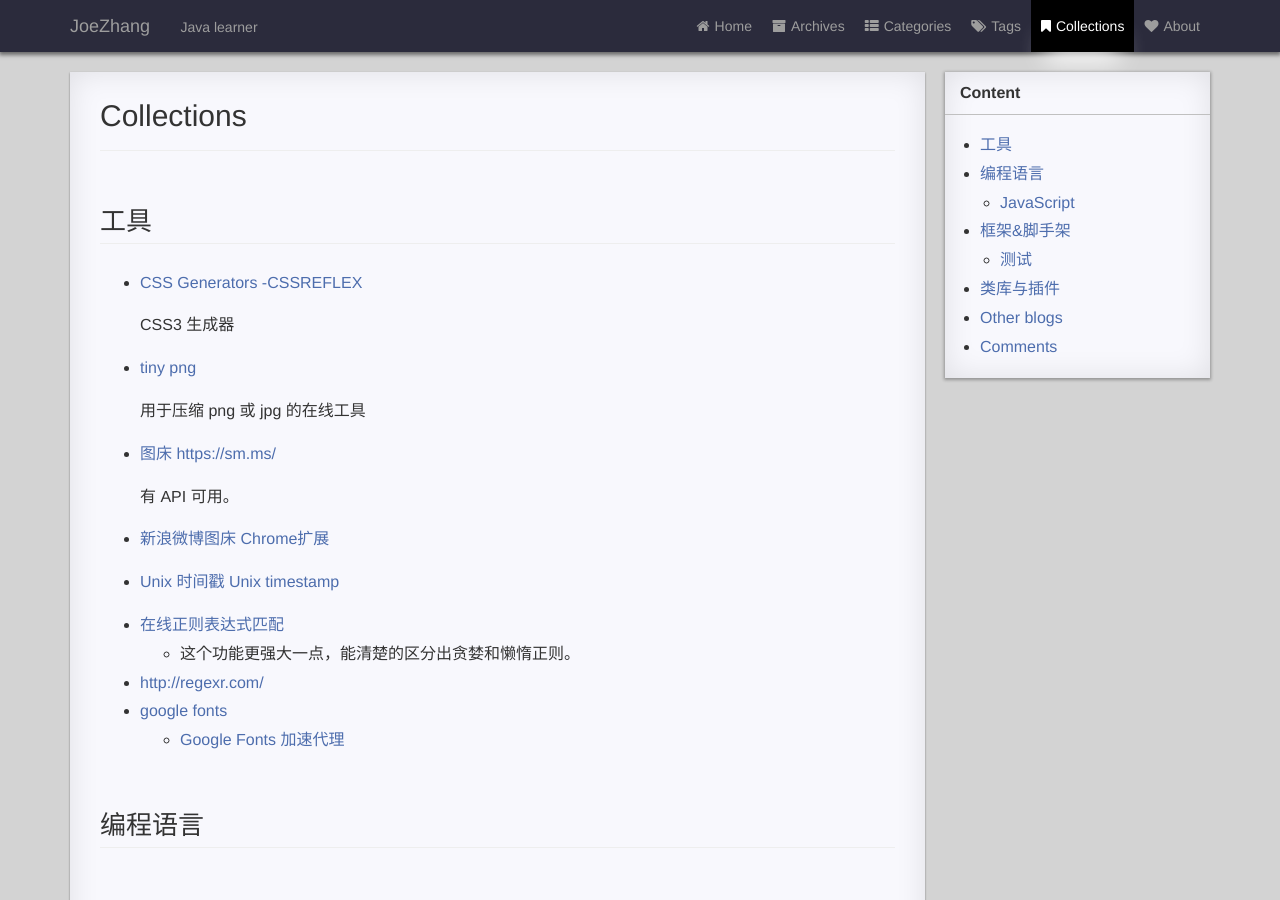
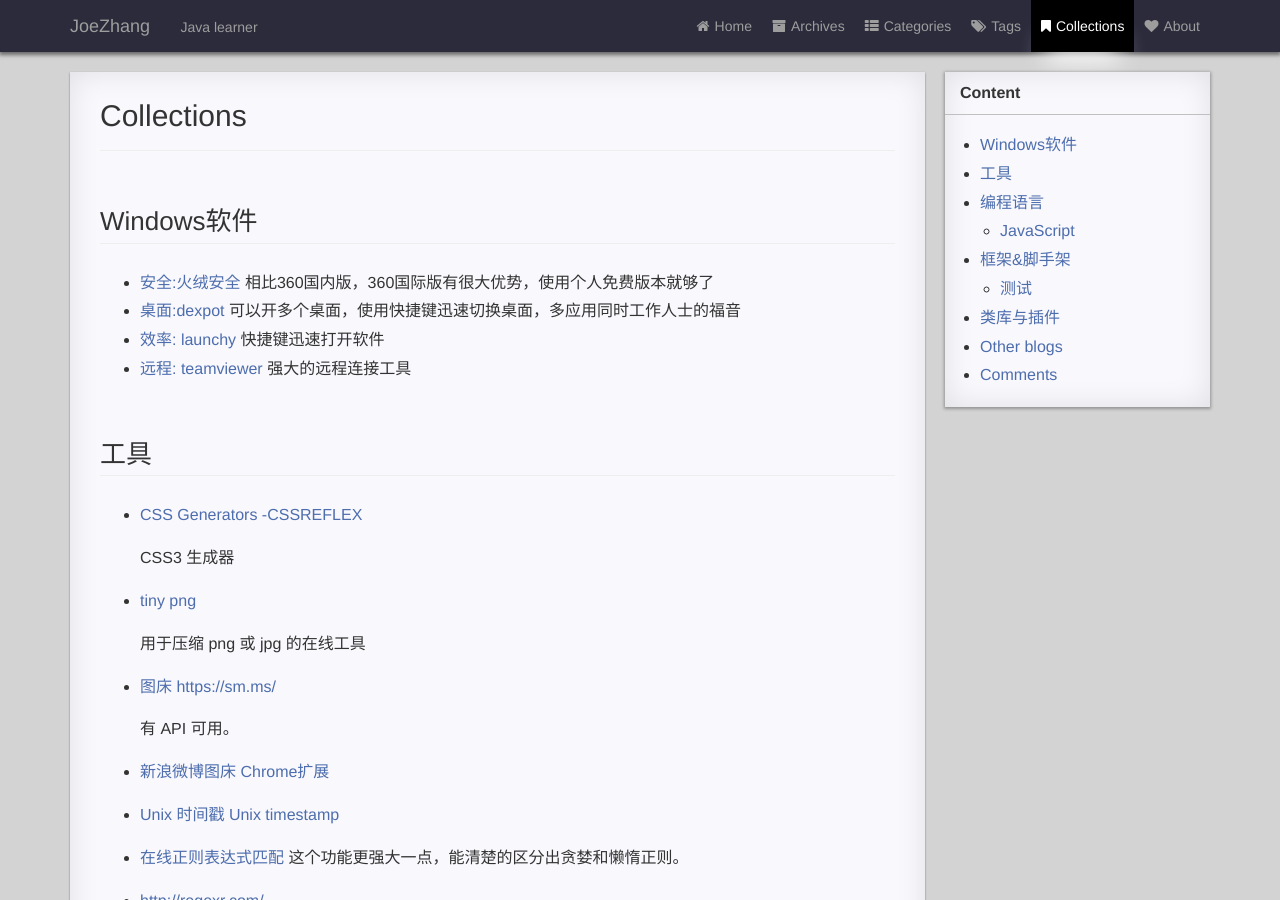
Before and after one commit to Longhaier/longhaier.github.io, a Jekyll site: the page built from page/3collections.md, in a window 1280 px wide and 900 px high. Built offline with Jekyll 4.4.1, drawn with Linux system fonts in a browser that asks for light colours; comment, search, counter and statistics services are not loaded; a style sheet for code colours, icons or effects is not loaded.

Commit message:
update
ud

```diff
--- a/page/3collections.md
+++ b/page/3collections.md
@@ -9,13 +9,23 @@ type: page
 * content
 {:toc}
 
+## Windows软件
+* [安全:火绒安全](https://www.huorong.cn/prod.html)
+	相比360国内版，360国际版有很大优势，使用个人免费版本就够了
+* [桌面:dexpot](https://www.dexpot.de/)
+	可以开多个桌面，使用快捷键迅速切换桌面，多应用同时工作人士的福音
+* [效率: launchy](http://www.launchy.net/)
+	快捷键迅速打开软件
+* [远程: teamviewer](https://www.teamviewer.cn/cn/)
+	强大的远程连接工具
+
 ## 工具
 
 * [CSS Generators -CSSREFLEX](http://www.cssreflex.com/css-generators/)
 
     CSS3 生成器
 
-- [tiny png](https://tinypng.com/)
+* [tiny png](https://tinypng.com/)
 
     用于压缩 png 或 jpg 的在线工具
 
@@ -28,8 +38,10 @@ type: page
 * [Unix 时间戳 Unix timestamp](http://tool.chinaz.com/Tools/unixtime.aspx)
 
 - [在线正则表达式匹配](https://regex101.com/)
-    - 这个功能更强大一点，能清楚的区分出贪婪和懒惰正则。
+	这个功能更强大一点，能清楚的区分出贪婪和懒惰正则。
+
 - [http://regexr.com/](http://regexr.com/)
+
 - [google fonts](https://fonts.google.com/)
   - [Google Fonts 加速代理](https://fengmk2.com/blog/2016/google-fonts-mirror)
 
@@ -42,10 +54,10 @@ type: page
 
 ## 框架&脚手架
 
-
 ### 测试
 
 * [测试框架 Mocha 实例教程 阮一峰](http://www.ruanyifeng.com/blog/2015/12/a-mocha-tutorial-of-examples.html)
+
 
 ## 类库与插件
 
```
